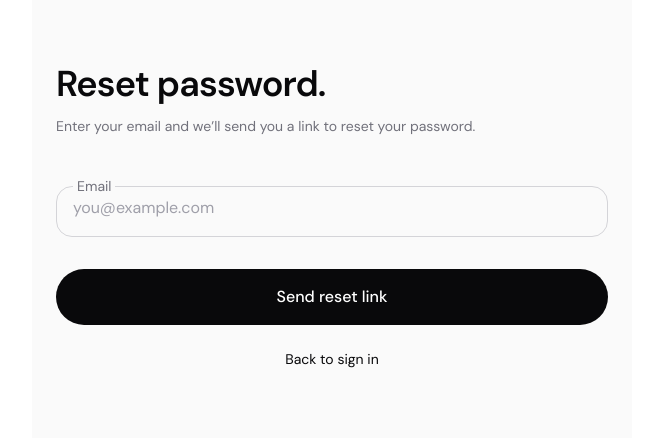
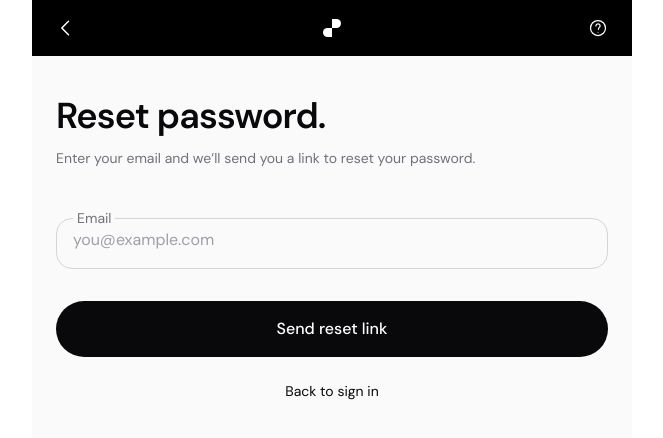
Before and after one commit to chidoziemfrancis/thriveCBT, a Next.js app in the folder pwa/: page /auth/forgot-password in a window 1280 px wide. Shown: the top 438 px of the page, without its empty margins (308-971 px from the left). Built offline with nearby package versions, Linux system fonts and the light colour scheme.

Commit message:
feat: implement AuthHeader component and update authentication pages

```diff
--- /dev/null
+++ b/pwa/app/auth/_components/AuthHeader.tsx
@@ -0,0 +1,48 @@
+"use client";
+
+import { useRouter } from "next/navigation";
+import Logo from "../../components/Logo";
+
+export default function AuthHeader() {
+  const router = useRouter();
+
+  return (
+    <header className="flex h-14 shrink-0 items-center justify-between bg-black px-4">
+      <button
+        type="button"
+        onClick={() => router.back()}
+        aria-label="Go back"
+        className="flex h-9 w-9 items-center justify-center text-white"
+      >
+        <svg width="20" height="20" viewBox="0 0 24 24" fill="none">
+          <path
+            d="M15 4l-8 8 8 8"
+            stroke="currentColor"
+            strokeWidth="1.8"
+            strokeLinecap="round"
+            strokeLinejoin="round"
+          />
+        </svg>
+      </button>
+
+      <Logo className="h-6 w-6 text-white" />
+
+      <button
+        type="button"
+        aria-label="Help"
+        className="flex h-9 w-9 items-center justify-center text-white"
+      >
+        <svg width="20" height="20" viewBox="0 0 24 24" fill="none">
+          <circle cx="12" cy="12" r="9" stroke="currentColor" strokeWidth="1.5" />
+          <path
+            d="M9.5 9.5a2.5 2.5 0 114.2 1.8c-.6.6-1.2.9-1.2 2.2"
+            stroke="currentColor"
+            strokeWidth="1.5"
+            strokeLinecap="round"
+          />
+          <circle cx="12" cy="17" r="0.6" fill="currentColor" />
+        </svg>
+      </button>
+    </header>
+  );
+}
--- a/pwa/app/auth/forgot-password/page.tsx
+++ b/pwa/app/auth/forgot-password/page.tsx
@@ -1,37 +1,32 @@
-"use client";
-
 import Link from "next/link";
+import AuthHeader from "../_components/AuthHeader";
+import AuthField from "../_components/AuthField";
+import SubmitButton from "../_components/SubmitButton";
 
 export default function ForgotPasswordPage() {
   return (
-    <div className="flex flex-1 flex-col bg-zinc-50 px-6 pt-16">
+    <div className="flex flex-1 flex-col bg-zinc-50">
+      <AuthHeader />
+
+      <div className="flex flex-1 flex-col px-6 pt-10">
         <h1 className="text-4xl font-semibold tracking-tight text-zinc-950">
           Reset password.
         </h1>
         <p className="mt-3 text-sm text-zinc-500">
-        Enter your email and we&rsquo;ll send you a link to reset your password.
+          Enter your email and we&rsquo;ll send you a link to reset your
+          password.
         </p>
 
         <form className="mt-10 flex flex-col gap-6">
-        <fieldset className="rounded-2xl border border-zinc-300 px-4 pb-4">
-          <legend className="px-1 text-sm text-zinc-500">
-            Email
-          </legend>
-          <input
+          <AuthField
+            label="Email"
+            name="email"
             type="email"
-            name="email"
             autoComplete="email"
             placeholder="you@example.com"
-            className="w-full bg-transparent text-base text-zinc-950 outline-none placeholder:text-zinc-400"
           />
-        </fieldset>
 
-        <button
-          type="submit"
-          className="mt-2 flex h-14 w-full items-center justify-center rounded-full bg-zinc-950 text-base font-medium text-white"
-        >
-          Send reset link
-        </button>
+          <SubmitButton>Send reset link</SubmitButton>
         </form>
 
         <Link
@@ -41,5 +36,6 @@ export default function ForgotPasswordPage() {
           Back to sign in
         </Link>
       </div>
+    </div>
   );
 }
--- a/pwa/app/auth/sign-in/page.tsx
+++ b/pwa/app/auth/sign-in/page.tsx
@@ -1,4 +1,5 @@
 import Link from "next/link";
+import AuthHeader from "../_components/AuthHeader";
 import AuthField from "../_components/AuthField";
 import PasswordField from "../_components/PasswordField";
 import SubmitButton from "../_components/SubmitButton";
@@ -7,7 +8,10 @@ import LegalFooter from "../_components/LegalFooter";
 
 export default function SignInPage() {
   return (
-    <div className="flex flex-1 flex-col bg-zinc-50 px-6 pt-16">
+    <div className="flex flex-1 flex-col bg-zinc-50">
+      <AuthHeader />
+
+      <div className="flex flex-1 flex-col px-6 pt-10">
         <h1 className="text-4xl font-semibold tracking-tight text-zinc-950">
           Welcome back.
         </h1>
@@ -23,7 +27,7 @@ export default function SignInPage() {
           <PasswordField autoComplete="current-password" />
 
           <Link
-          href="/forgot-password"
+            href="/auth/forgot-password"
             className="text-sm text-zinc-950 underline-offset-2 hover:underline"
           >
             Forgot Password?
@@ -44,5 +48,6 @@ export default function SignInPage() {
 
         <LegalFooter />
       </div>
+    </div>
   );
 }
--- a/pwa/app/auth/sign-up/page.tsx
+++ b/pwa/app/auth/sign-up/page.tsx
@@ -1,4 +1,5 @@
 import Link from "next/link";
+import AuthHeader from "../_components/AuthHeader";
 import AuthField from "../_components/AuthField";
 import PasswordField from "../_components/PasswordField";
 import SubmitButton from "../_components/SubmitButton";
@@ -7,7 +8,10 @@ import LegalFooter from "../_components/LegalFooter";
 
 export default function SignUpPage() {
   return (
-    <div className="flex flex-1 flex-col bg-zinc-50 px-6 pt-16">
+    <div className="flex flex-1 flex-col bg-zinc-50">
+      <AuthHeader />
+
+      <div className="flex flex-1 flex-col px-6 pt-10">
         <h1 className="text-4xl font-semibold tracking-tight text-zinc-950">
           Create account.
         </h1>
@@ -37,5 +41,6 @@ export default function SignUpPage() {
 
         <LegalFooter />
       </div>
+    </div>
   );
 }
--- /dev/null
+++ b/pwa/app/components/Logo.tsx
@@ -0,0 +1,13 @@
+export default function Logo({ className }: { className?: string }) {
+  return (
+    <svg
+      viewBox="0 0 32 32"
+      fill="currentColor"
+      className={className}
+      aria-hidden="true"
+    >
+      <path d="M16 4h6a6 6 0 010 12h-6V4z" />
+      <path d="M16 16h-6a6 6 0 000 12h6V16z" />
+    </svg>
+  );
+}
```
Lines whose indentation alone changed are shown as unchanged.
